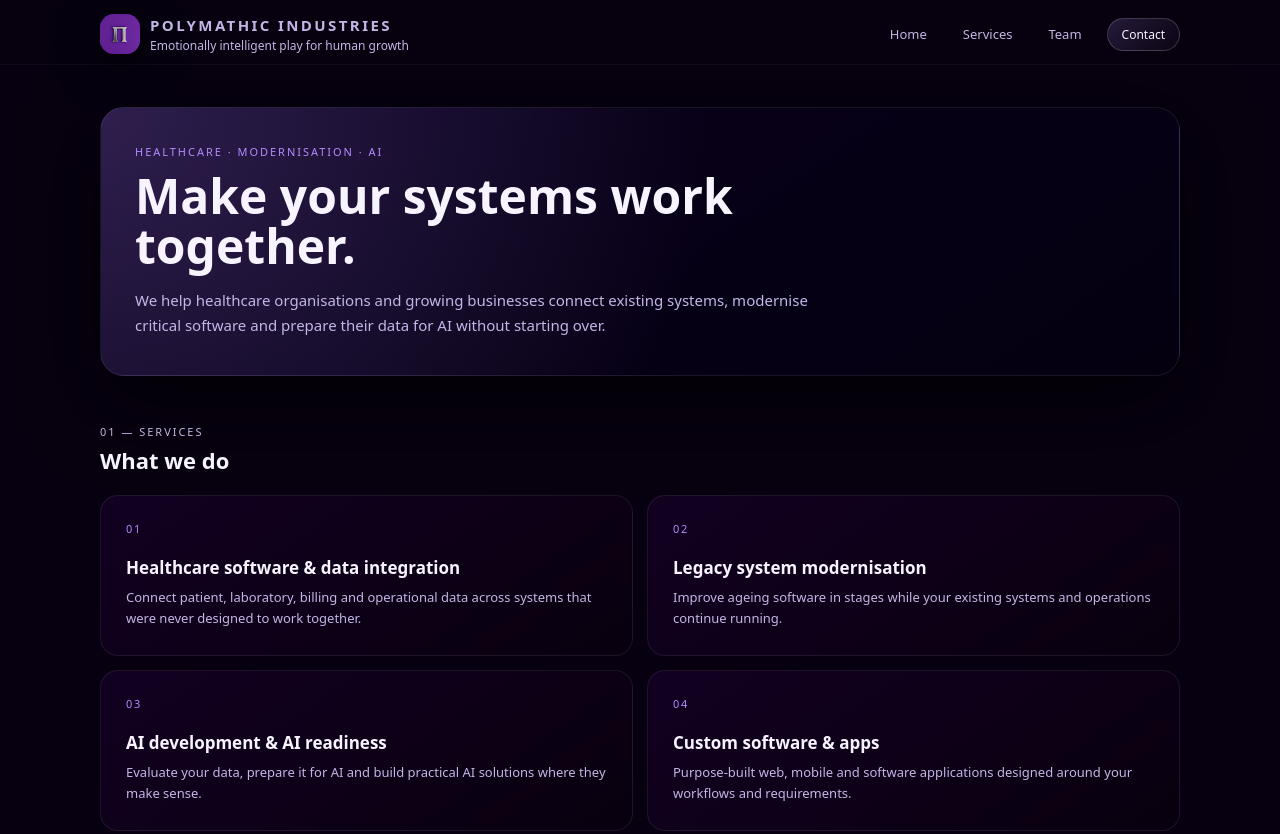
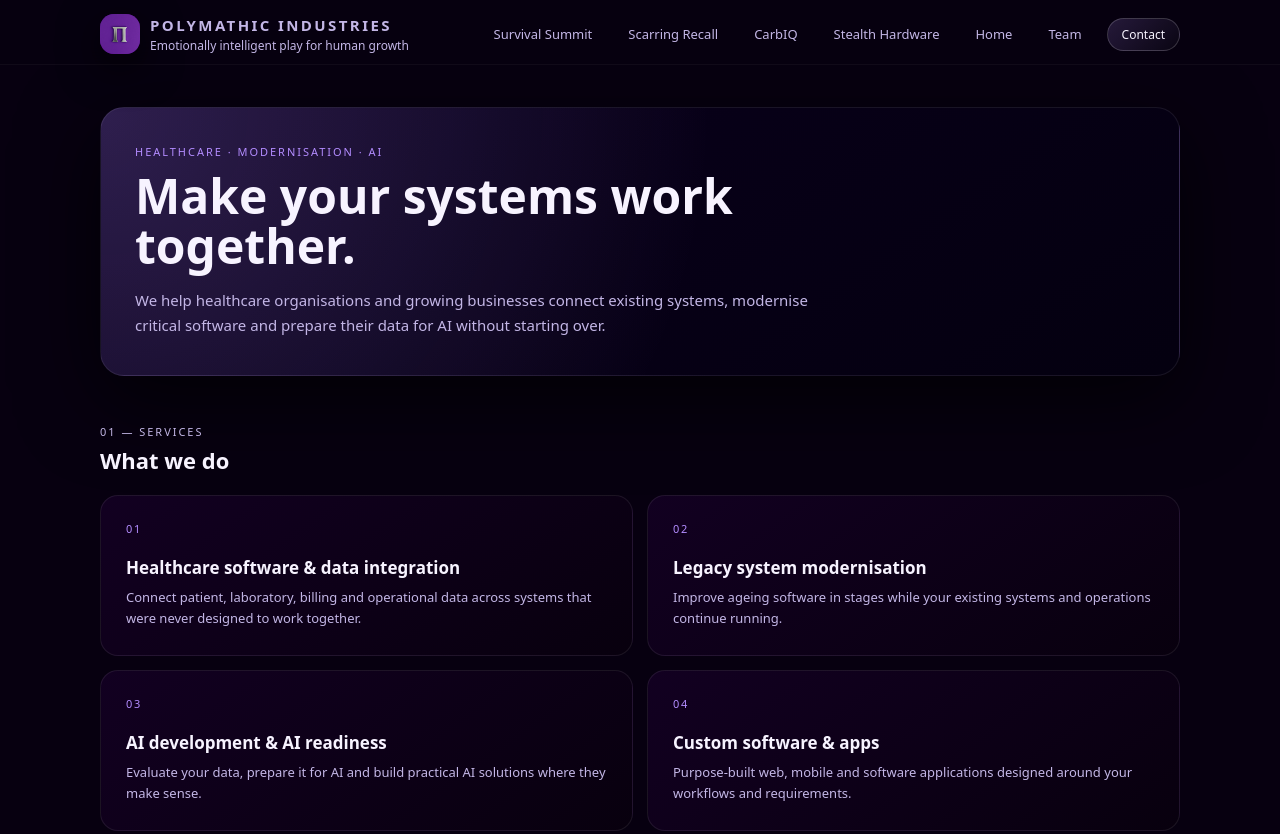
Before and after one commit to PolymathicIndustries/polymathicindustries.github.io, a plain HTML site: page services.html in a window 1280 px wide. Shown: the top 834 px of the page. Drawn offline with Linux system fonts and the light colour scheme.

Commit message:
Update navigation links in services.html

```diff
--- a/services.html
+++ b/services.html
@@ -467,12 +467,15 @@ footer {
 
       </a>
 
-      <nav>
-        <a href="index.html" class="nav-link">Home</a>
-        <a href="services.html" class="nav-link">Services</a>
-        <a href="team.html" class="nav-link">Team</a>
-        <a href="contact.html" class="nav-cta">Contact</a>
-      </nav>
+<nav>
+  <a href="survivalsummit.html" class="nav-link">Survival Summit</a>
+  <a href="scarringrecall.html" class="nav-link">Scarring Recall</a>
+  <a href="carbiq.html" class="nav-link">CarbIQ</a>
+  <a href="hardware.html" class="nav-link">Stealth Hardware</a>
+  <a href="index.html" class="nav-link">Home</a>
+  <a href="team.html" class="nav-link">Team</a>
+  <a href="contact.html" class="nav-cta">Contact</a>
+</nav>
 
     </div>
   </div>
```
